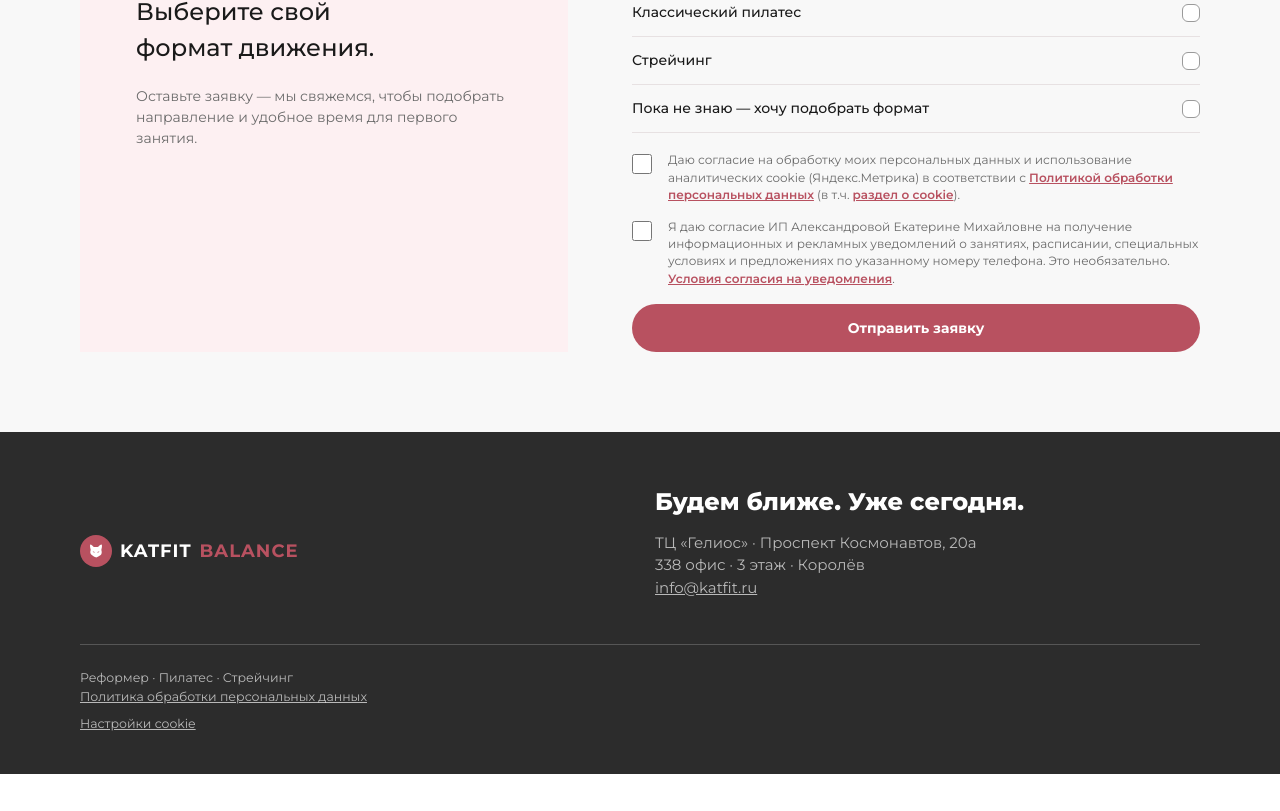
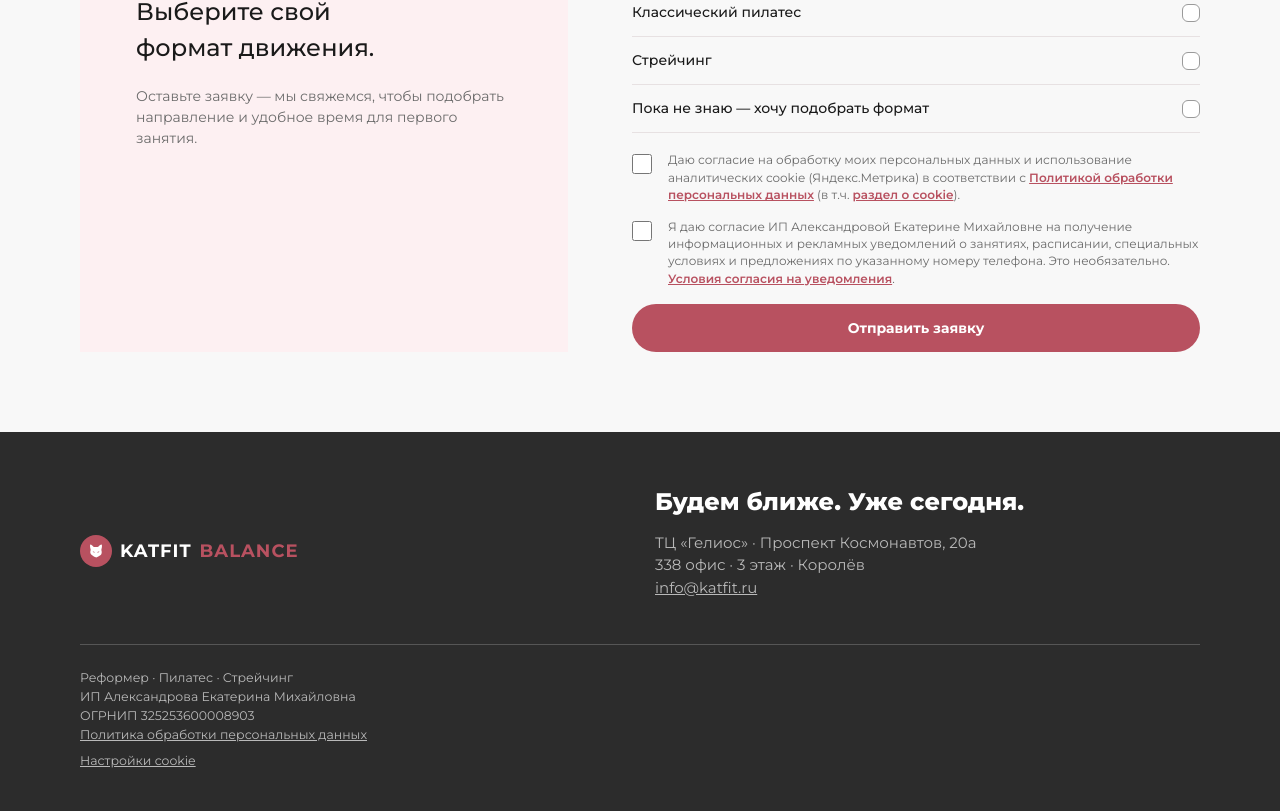
Before and after one commit to aleksandrov-evg/Project_KAT_studio, a Next.js app: page / in a window 1280 px wide. Shown: the part 3568-4379 px from the top of the page. Before the commit the page ends 4342 px from the top, so only its background shows below. Built offline with nearby package versions, Linux system fonts and the light colour scheme; no server answers.

Commit message:
Add business registration details to footer

```diff
--- a/app/page.tsx
+++ b/app/page.tsx
@@ -211,7 +211,7 @@ export default function Home() {
         {status !== "idle" && <p className={`form-status form-status--${status}`} role={status === "error" ? "alert" : "status"}>{message}</p>}
       </form>
     </div></section>
-    <footer><div className="container footer">{logo}<div><h2>Будем ближе. Уже сегодня.</h2><p>ТЦ «Гелиос» · Проспект Космонавтов, 20а<br />338 офис · 3 этаж · Королёв<br /><a href="mailto:info@katfit.ru">info@katfit.ru</a></p></div><small>Реформер · Пилатес · Стрейчинг<br /><a href="/privacy-policy">Политика обработки персональных данных</a><CookieSettingsButton /></small></div></footer>
+    <footer><div className="container footer">{logo}<div><h2>Будем ближе. Уже сегодня.</h2><p>ТЦ «Гелиос» · Проспект Космонавтов, 20а<br />338 офис · 3 этаж · Королёв<br /><a href="mailto:info@katfit.ru">info@katfit.ru</a></p></div><small>Реформер · Пилатес · Стрейчинг<br />ИП Александрова Екатерина Михайловна<br />ОГРНИП 325253600008903<br /><a href="/privacy-policy">Политика обработки персональных данных</a><CookieSettingsButton /></small></div></footer>
     {mapsOpen && <div className="maps-dialog" role="presentation" onMouseDown={(event) => { if (event.currentTarget === event.target) setMapsOpen(false); }}>
       <div className="maps-dialog__panel" role="dialog" aria-modal="true" aria-labelledby="maps-dialog-title">
         <div className="maps-dialog__header"><h2 id="maps-dialog-title">Открыть маршрут</h2><button ref={mapsCloseRef} type="button" onClick={() => setMapsOpen(false)} aria-label="Закрыть выбор карт">×</button></div>
```
